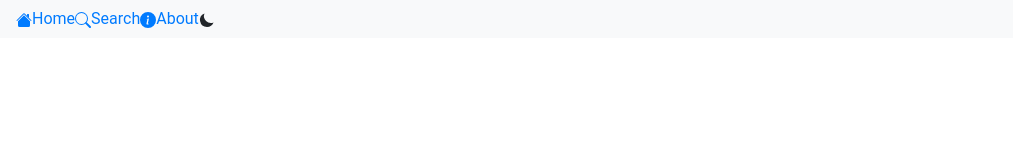
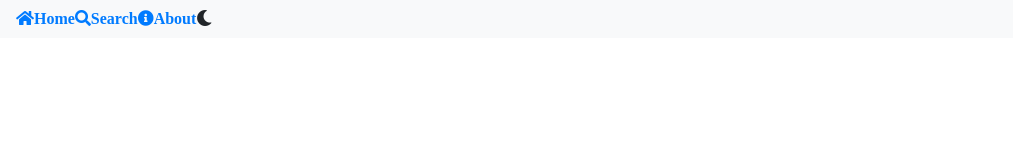
Before and after one commit to UoaWDCC/wdcc-cmlg-frontend, a React (Create React App) app: page / in a window 1280 px wide. Shown: the top 160 px of the page, without its empty margins (0-1013 px from the left). Built offline with nearby package versions, Linux system fonts and the light colour scheme.

Commit message:
[CMLG-019] Update code structure
Issue:
Bootstrap svg code makes the code a bit messy.

Solution:
Use font awesome code

Risk:
No.

Reviewed by:
Kevin, Emily, Yujia, Annie, Dave

```diff
--- a/public/index.html
+++ b/public/index.html
@@ -9,6 +9,7 @@
       name="description"
       content="Web site created using create-react-app"
     />
+    <link rel="stylesheet" href="//use.fontawesome.com/releases/v5.0.7/css/all.css">
     <link rel="apple-touch-icon" href="%PUBLIC_URL%/logo192.png" />
     <!--
       manifest.json provides metadata used when your web app is installed on a
--- a/src/components/HeaderBar.js
+++ b/src/components/HeaderBar.js
@@ -8,47 +8,24 @@ class HeaderBar extends React.Component {
                 <ul className="navbar-nav mr-auto mt-2 mt-lg-0">
                     <Link to="/">
                         <li className="nav-item">
-                            <svg width="1em" height="1em" viewBox="0 0 16 16" className="bi bi-house-fill"
-                                fill="currentColor" xmlns="http://www.w3.org/2000/svg">
-                                <path fillRule="evenodd"
-                                    d="M8 3.293l6 6V13.5a1.5 1.5 0 0 1-1.5 1.5h-9A1.5 1.5 0 0 1 2 13.5V9.293l6-6zm5-.793V6l-2-2V2.5a.5.5 0 0 1 .5-.5h1a.5.5 0 0 1 .5.5z"/>
-                                <path fillRule="evenodd"
-                                    d="M7.293 1.5a1 1 0 0 1 1.414 0l6.647 6.646a.5.5 0 0 1-.708.708L8 2.207 1.354 8.854a.5.5 0 1 1-.708-.708L7.293 1.5z"/>
-                            </svg>
-                            Home
+                            <i className="fas fa-home">Home</i>
                         </li>
                     </Link>
 
 
                     <Link to="/translations">
                         <li className="nav-item">
-                            <svg width="1em" height="1em" viewBox="0 0 16 16" className="bi bi-search" fill="currentColor"
-                                xmlns="http://www.w3.org/2000/svg">
-                                <path fillRule="evenodd"
-                                    d="M10.442 10.442a1 1 0 0 1 1.415 0l3.85 3.85a1 1 0 0 1-1.414 1.415l-3.85-3.85a1 1 0 0 1 0-1.415z"/>
-                                <path fillRule="evenodd"
-                                    d="M6.5 12a5.5 5.5 0 1 0 0-11 5.5 5.5 0 0 0 0 11zM13 6.5a6.5 6.5 0 1 1-13 0 6.5 6.5 0 0 1 13 0z"/>
-                            </svg>
-                            Search
+                            <i className="fas fa-search">Search</i>
                         </li>
                     </Link>
 
                     <Link to="/about">
                         <li className="nav-item">
-                            <svg width="1em" height="1em" viewBox="0 0 16 16" className="bi bi-info-circle-fill"
-                                fill="currentColor" xmlns="http://www.w3.org/2000/svg">
-                                <path fillRule="evenodd"
-                                    d="M8 16A8 8 0 1 0 8 0a8 8 0 0 0 0 16zm.93-9.412l-2.29.287-.082.38.45.083c.294.07.352.176.288.469l-.738 3.468c-.194.897.105 1.319.808 1.319.545 0 1.178-.252 1.465-.598l.088-.416c-.2.176-.492.246-.686.246-.275 0-.375-.193-.304-.533L8.93 6.588zM8 5.5a1 1 0 1 0 0-2 1 1 0 0 0 0 2z"/>
-                            </svg>
-                            About
+                            <i className="fas fa-info-circle">About</i>
                         </li>
                     </Link>
                     <li className="nav-item">
-                        <svg width="1em" height="1em" viewBox="0 0 16 16" className="bi bi-moon" fill="currentColor"
-                            xmlns="http://www.w3.org/2000/svg">
-                            <path fillRule="evenodd"
-                                d="M14.53 10.53a7 7 0 0 1-9.058-9.058A7.003 7.003 0 0 0 8 15a7.002 7.002 0 0 0 6.53-4.47z"/>
-                        </svg>
+                        <i className="fas fa-moon"/>
                     </li>
                 </ul>
             </nav>
```
